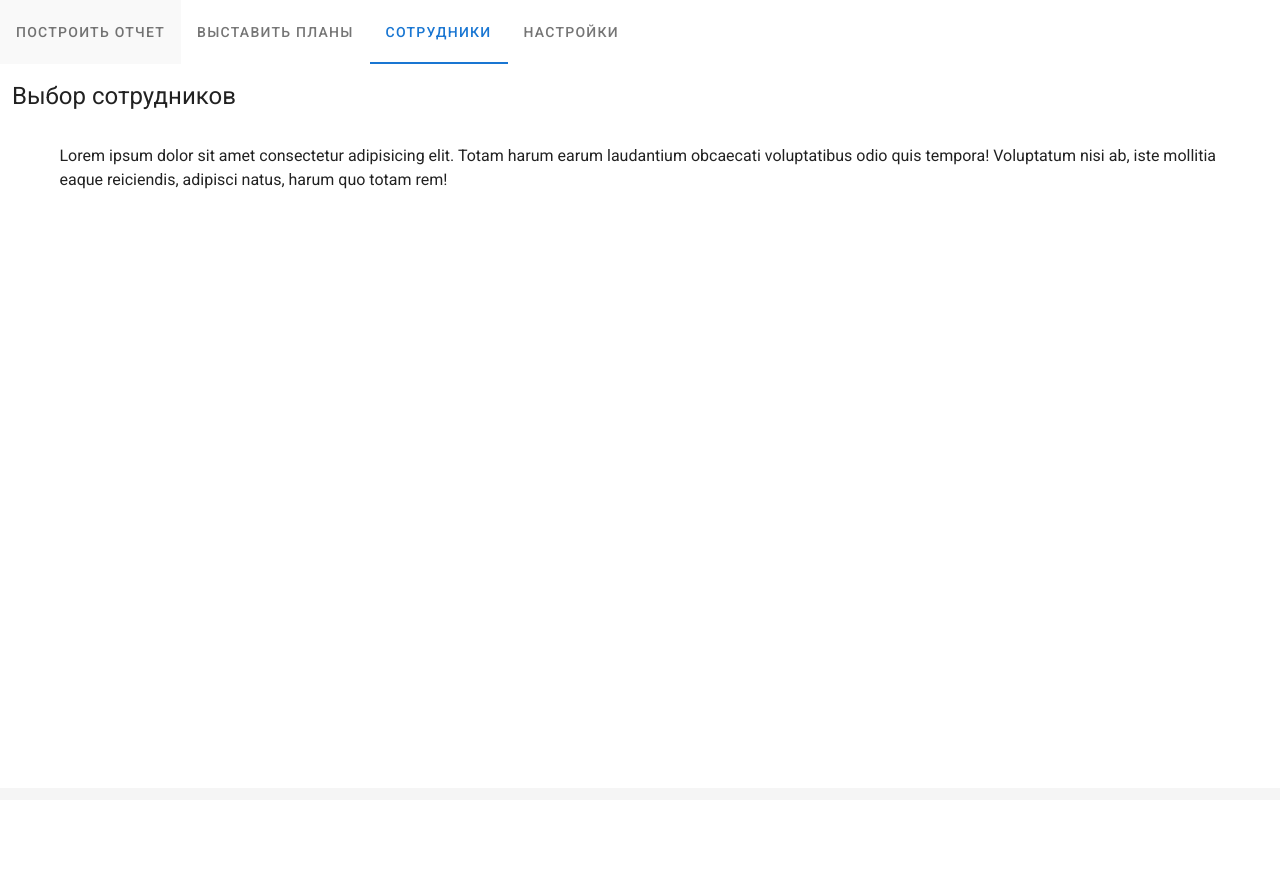
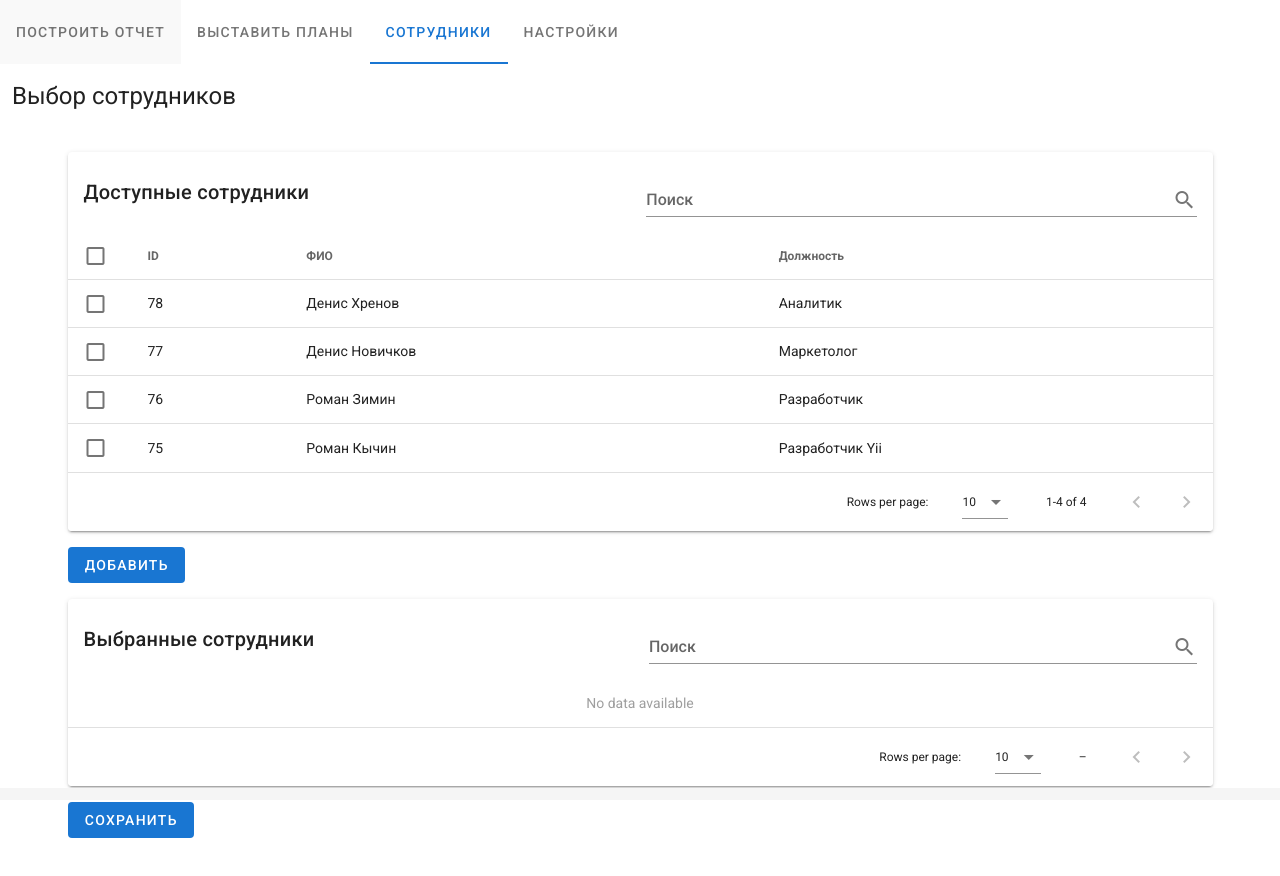
Before and after one commit to ArtemBelyi/plan-fact, a Vue app: page /staff in a window 1280 px wide. Shown: the top 876 px of the page. Before the commit the page ends 800 px from the top, so only its background shows below. Built offline with nearby package versions, Linux system fonts and the light colour scheme.

Commit message:
Add two components TableIn and TableOut

```diff
--- a/src/components/InputTables.vue
+++ b/src/components/InputTables.vue
@@ -109,7 +109,7 @@
         snackColor: '',
         snackText: '',
         max25chars: v => v.length <= 25 || 'Input too long!',
-        pagination: {},
+        pagination: {}
       }
     },
   }
--- /dev/null
+++ b/src/components/TableEmplayeesIn.vue
@@ -0,0 +1,68 @@
+<template>
+  <v-card>
+    <v-card-title>
+      Доступные сотрудники
+      <v-spacer></v-spacer>
+      <v-text-field
+        v-model="search"
+        append-icon="mdi-magnify"
+        label="Поиск"
+        single-line
+        hide-details
+      ></v-text-field>
+    </v-card-title>
+    <v-data-table
+      :headers="headers"
+      :items="emplayees"
+      :search="search"
+      v-model="selected"
+      item-key="name"
+      show-select
+    >
+    </v-data-table>
+  </v-card>
+</template>
+
+<script>
+export default {
+    name: "TableEmplayeesIn",
+    data () {
+      return {
+        selected: [],
+        search: '',
+        headers: [
+          {
+            text: 'ID',
+            align: 'start',
+            sortable: false,
+            value: 'ID',
+          },
+          { text: 'ФИО', value: 'name' },
+          { text: 'Должность', value: 'position' }
+        ],
+        emplayees: [
+          {
+            ID: 78,
+            name: 'Денис Хренов',
+            position: 'Аналитик'
+          },
+          {
+            ID: 77,
+            name: 'Денис Новичков',
+            position: 'Маркетолог'
+          },
+          {
+            ID: 76,
+            name: 'Роман Зимин',
+            position: 'Разработчик'
+          },
+          {
+            ID: 75,
+            name: 'Роман Кычин',
+            position: 'Разработчик Yii'
+          }
+        ]
+      }
+    }
+}
+</script>
--- /dev/null
+++ b/src/components/TableEmplayeesOut.vue
@@ -0,0 +1,32 @@
+<template>
+  <v-card>
+    <v-card-title>
+      Выбранные сотрудники
+      <v-spacer></v-spacer>
+      <v-text-field
+        v-model="search"
+        append-icon="mdi-magnify"
+        label="Поиск"
+        single-line
+        hide-details
+      ></v-text-field>
+    </v-card-title>
+    <v-data-table
+      :headers="headers"
+      :items="emplayees"
+      :search="search"
+    >
+    </v-data-table>
+  </v-card>
+</template>
+
+<script>
+export default {
+    name: "TableEmplayeesOut",
+    data () {
+        return {
+
+        }
+    }
+}
+</script>
--- a/src/views/Staff.vue
+++ b/src/views/Staff.vue
@@ -2,14 +2,53 @@
   <div>
     <h1 class="headline pb-5">Выбор сотрудников</h1>
     <v-container>
-      <p>Lorem ipsum dolor sit amet consectetur adipisicing elit. Totam harum earum laudantium obcaecati voluptatibus odio quis tempora! Voluptatum nisi ab, iste mollitia eaque reiciendis, adipisci natus, harum quo totam rem!</p>
+      <v-card flat class="pa-5">
+        <v-layout row wrap>
+          <v-flex xs12>
+            <TableEmplayeesIn/>
+          </v-flex>
+        </v-layout>
+      </v-card>
+      <v-card flat class="pa-5">
+        <v-layout row wrap>
+          <v-flex xs12 md3>
+            <v-btn
+              depressed
+              color="primary"
+            >
+              Добавить
+            </v-btn>
+          </v-flex>
+        </v-layout>
+      </v-card>
+      <v-card flat class="pa-5">
+        <v-layout row wrap>
+          <v-flex xs12>
+           <TableEmplayeesOut/>
+          </v-flex>
+        </v-layout>
+      </v-card>
+      <v-card flat class="pa-5">
+        <v-layout row wrap>
+          <v-flex xs12 md3>
+            <v-btn
+              depressed
+              color="primary"
+            >
+              Сохранить
+            </v-btn>
+          </v-flex>
+        </v-layout>
+      </v-card>
     </v-container>
   </div>
 </template>
 
 <script>
+import TableEmplayeesIn from '../components/TableEmplayeesIn.vue';
+import TableEmplayeesOut from '../components/TableEmplayeesOut.vue';
 export default {
   name: "Staff",
-  components: {}
+  components: { TableEmplayeesIn, TableEmplayeesOut}
 };
 </script>
```
